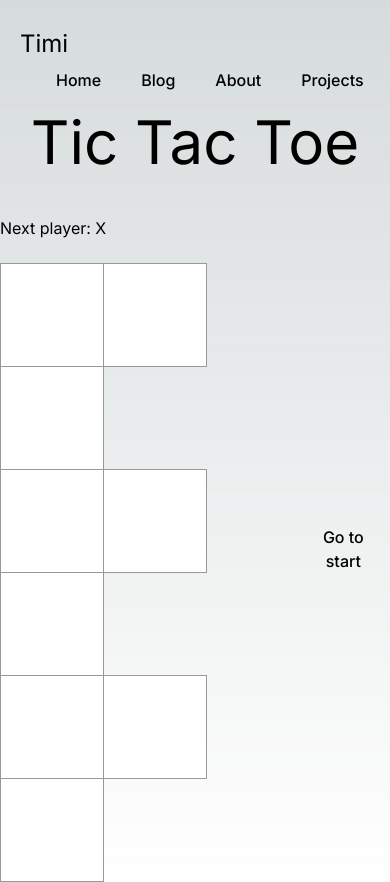
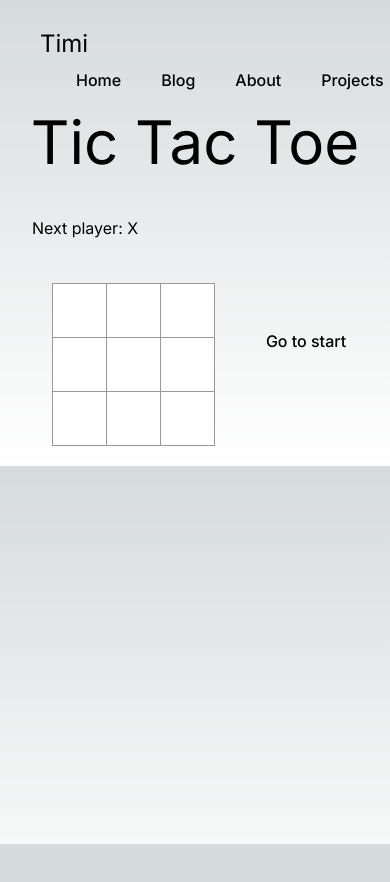
Before and after one commit to timi-petre/amicus-portfolio, a Next.js app: page /projects/tic-tac-toe in a window 390 px wide. After the commit the page ends 844 px from the top, so only its background shows below. Built offline with nearby package versions, Linux system fonts and the light colour scheme.

Commit message:
Tic Tac Toe responsive modified

```diff
--- a/app/layout.tsx
+++ b/app/layout.tsx
@@ -1,5 +1,6 @@
 import type { Metadata } from 'next'
 import { Inter } from 'next/font/google'
+
 import './globals.css'
 import Navbar from './navbar'
 
@@ -14,7 +15,7 @@ export default function RootLayout({ children }: { children: React.ReactNode })
 	return (
 		<html lang="en">
 			<body className={inter.className}>
-				<div className="container mx-auto">
+				<div className="container mx-auto px-5 sm:px-0">
 					<Navbar />
 					{children}
 					{/* <Footer /> */}
--- a/app/projects/page.tsx
+++ b/app/projects/page.tsx
@@ -1,10 +1,14 @@
+'use client'
 import Image from 'next/image'
 import Link from 'next/link'
+import NextNProgress from 'nextjs-progressbar'
 import React from 'react'
 
-export default async function Projects() {
+export default function Projects() {
 	return (
 		<>
+			{/* TODO */}
+			<NextNProgress color="#29D" startPosition={0.3} stopDelayMs={200} height={3} />
 			<div className="flex flex-col justify-center text-center">
 				<h1 className="flex text-7xl justify-center my-3">Projects</h1>
 				<p className="my-2 mb-3">
--- a/app/projects/tic-tac-toe/page.tsx
+++ b/app/projects/tic-tac-toe/page.tsx
@@ -46,6 +46,7 @@ function Board({ xIsNext, squares, onPlay }: TBoard) {
 			<div>{status}</div>
 			<br />
 
+			<div className={style.container}>
 				<div className={style.board_row}>
 					<Square value={squares[0]} onSquareClick={() => handleClick(0)} />
 					<Square value={squares[1]} onSquareClick={() => handleClick(1)} />
@@ -60,6 +61,7 @@ function Board({ xIsNext, squares, onPlay }: TBoard) {
 					<Square value={squares[6]} onSquareClick={() => handleClick(6)} />
 					<Square value={squares[7]} onSquareClick={() => handleClick(7)} />
 					<Square value={squares[8]} onSquareClick={() => handleClick(8)} />
+				</div>
 			</div>
 		</div>
 	)
--- a/app/projects/tic-tac-toe/styles/components/Game.module.css
+++ b/app/projects/tic-tac-toe/styles/components/Game.module.css
@@ -5,11 +5,11 @@
 	font-size: 34px;
 	font-weight: bold;
 	line-height: 34px;
-	height: 104px;
 	margin-right: -1px;
 	margin-top: -1px;
 	padding: 0;
 	text-align: center;
+	height: 104px;
 	width: 104px;
 	color: black;
 }
@@ -31,3 +31,23 @@
 .game_info {
 	margin-left: 20px;
 }
+
+.container {
+	max-width: 360px;
+	margin: 0 auto;
+	padding: 20px;
+}
+
+@media (max-width: 480px) {
+	.square {
+		height: 55px;
+		width: 55px;
+	}
+}
+
+@media (max-width: 768px) {
+	.square {
+		height: 55px;
+		width: 55px;
+	}
+}
--- a/package.json
+++ b/package.json
@@ -16,6 +16,7 @@
 		"eslint": "8.44.0",
 		"eslint-config-next": "13.4.9",
 		"next": "13.4.9",
+		"nextjs-progressbar": "^0.0.16",
 		"postcss": "8.4.25",
 		"tailwindcss": "3.3.2",
 		"typescript": "5.1.6"
```
Also changed, not shown: 1 other file (tests, documents, lock files or other folders). Lines whose indentation alone changed are shown as unchanged.
